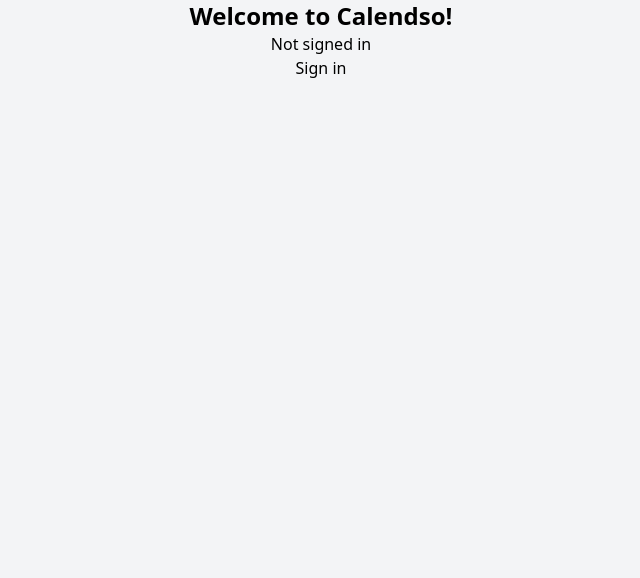
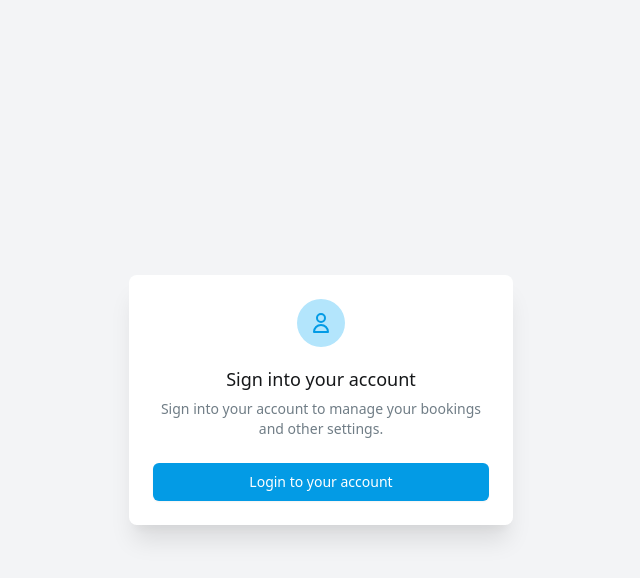
Before and after one commit to chaos4ros2/cal_clone, a Next.js app: page / in a window 1280 px wide. Shown: the top 578 px of the page, without its empty margins (319-959 px from the left). Built offline with nearby package versions, Linux system fonts and the light colour scheme; no server answers.

Commit message:
Custom login screen and error page

```diff
--- a/pages/api/auth/[...nextauth].tsx
+++ b/pages/api/auth/[...nextauth].tsx
@@ -8,6 +8,11 @@
     session: {
         // jwt: true
         strategy: "jwt",
+    },
+    pages: {
+        signIn: '/auth/login',
+        signOut: '/auth/logout',
+        error: '/auth/error', // Error code passed in query string as ?error=
     },
     providers: [
         CredentialsProvider({
--- /dev/null
+++ b/pages/auth/error.tsx
@@ -0,0 +1,46 @@
+import { useRouter } from 'next/router';
+import Head from 'next/head';
+import Link from 'next/link';
+
+export default function Error() {
+    const router = useRouter()
+    const { error } = router.query
+
+    return (
+        <div className="fixed z-10 inset-0 overflow-y-auto" aria-labelledby="modal-title" role="dialog" aria-modal="true">
+            <Head>
+                <title>{error} - Calendso</title>
+                <link rel="icon" href="/favicon.ico" />
+            </Head>
+            <div className="flex items-end justify-center min-h-screen pt-4 px-4 pb-20 text-center sm:block sm:p-0">
+                <span className="hidden sm:inline-block sm:align-middle sm:h-screen" aria-hidden="true">&#8203;</span>
+                <div className="inline-block align-bottom bg-white rounded-lg px-4 pt-5 pb-4 text-left overflow-hidden shadow-xl transform transition-all sm:my-8 sm:align-middle sm:max-w-sm sm:w-full sm:p-6">
+                    <div>
+                        <div className="mx-auto flex items-center justify-center h-12 w-12 rounded-full bg-red-100">
+                            <svg className="h-6 w-6 text-red-600" xmlns="http://www.w3.org/2000/svg" fill="none" viewBox="0 0 24 24" stroke="currentColor">
+                                <path stroke-linecap="round" stroke-linejoin="round" stroke-width="2" d="M12 8v4m0 4h.01M21 12a9 9 0 11-18 0 9 9 0 0118 0z" />
+                            </svg>
+                        </div>
+                        <div className="mt-3 text-center sm:mt-5">
+                            <h3 className="text-lg leading-6 font-medium text-gray-900" id="modal-title">
+                                {error}
+                            </h3>
+                            <div className="mt-2">
+                                <p className="text-sm text-gray-500">
+                                    An error occurred when logging you in. Head back to the login screen and try again.
+                                </p>
+                            </div>
+                        </div>
+                    </div>
+                    <div className="mt-5 sm:mt-6">
+                        <Link href="/auth/login">
+                            <a className="inline-flex justify-center w-full rounded-md border border-transparent shadow-sm px-4 py-2 bg-blue-600 text-base font-medium text-white hover:bg-blue-700 focus:outline-none focus:ring-2 focus:ring-offset-2 focus:ring-blue-500 sm:text-sm">
+                                Go back to the login page
+                            </a>
+                        </Link>
+                    </div>
+                </div>
+            </div>
+        </div>
+    );
+}
--- /dev/null
+++ b/pages/auth/login.tsx
@@ -0,0 +1,56 @@
+import Head from 'next/head';
+// https://next-auth.js.org/getting-started/client#getcsrftoken
+import { getCsrfToken } from 'next-auth/react';
+
+export default function Login({ csrfToken }) {
+  return (
+    <div className="min-h-screen bg-gray-50 flex flex-col justify-center py-12 sm:px-6 lg:px-8">
+        <Head>
+            <title>Login</title>
+            <link rel="icon" href="/favicon.ico" />
+        </Head>
+        <div className="sm:mx-auto sm:w-full sm:max-w-md">
+            <h2 className="mt-6 text-center text-3xl font-extrabold text-gray-900">
+                Sign in to your account
+            </h2>
+        </div>
+
+        <div className="mt-8 sm:mx-auto sm:w-full sm:max-w-md">
+            <div className="bg-white py-8 px-4 shadow sm:rounded-lg sm:px-10">
+                <form className="space-y-6" method="post" action="/api/auth/callback/credentials">
+                    <input name='csrfToken' type='hidden' defaultValue={csrfToken}/>
+                    <div>
+                        <label htmlFor="email" className="block text-sm font-medium text-gray-700">
+                            Email address
+                        </label>
+                        <div className="mt-1">
+                            <input id="email" name="email" type="email" autoComplete="email" placeholder="john.doe@example.com" required className="appearance-none block w-full px-3 py-2 border border-gray-300 rounded-md shadow-sm placeholder-gray-400 focus:outline-none focus:ring-blue-500 focus:border-blue-500 sm:text-sm" />
+                        </div>
+                    </div>
+
+                    <div>
+                        <label htmlFor="password" className="block text-sm font-medium text-gray-700">
+                            Password
+                        </label>
+                        <div className="mt-1">
+                            <input id="password" name="password" type="password" autoComplete="current-password" placeholder="•••••••••••••" required className="appearance-none block w-full px-3 py-2 border border-gray-300 rounded-md shadow-sm placeholder-gray-400 focus:outline-none focus:ring-blue-500 focus:border-blue-500 sm:text-sm" />
+                        </div>
+                    </div>
+
+                    <div>
+                        <button type="submit" className="w-full flex justify-center py-2 px-4 border border-transparent rounded-md shadow-sm text-sm font-medium text-white bg-blue-600 hover:bg-blue-700 focus:outline-none focus:ring-2 focus:ring-offset-2 focus:ring-blue-500">
+                            Sign in
+                        </button>
+                    </div>
+                </form>
+            </div>
+        </div>
+    </div>
+  )
+}
+
+Login.getInitialProps = async (context) => {
+  return {
+    csrfToken: await getCsrfToken(context)
+  }
+}
--- a/pages/index.tsx
+++ b/pages/index.tsx
@@ -33,13 +33,35 @@
                 </Head>
 
                 <main className="text-center">
-                    <h1 className="text-2xl font-semibold">
-                        Welcome to Calendso!
-                    </h1>
-                    {!session && <>
-                        Not signed in <br/>
-                        <button onClick={() => signIn()}>Sign in</button>
-                    </>}
+                <div className="fixed z-10 inset-0 overflow-y-auto" aria-labelledby="modal-title" role="dialog" aria-modal="true">
+                        <div className="flex items-end justify-center min-h-screen pt-4 px-4 pb-20 text-center sm:block sm:p-0">
+                            <span className="hidden sm:inline-block sm:align-middle sm:h-screen" aria-hidden="true">&#8203;</span>
+                            <div className="inline-block align-bottom bg-white rounded-lg px-4 pt-5 pb-4 text-left overflow-hidden shadow-xl transform transition-all sm:my-8 sm:align-middle sm:max-w-sm sm:w-full sm:p-6">
+                                <div>
+                                    <div className="mx-auto flex items-center justify-center h-12 w-12 rounded-full bg-blue-100">
+                                        <svg className="h-6 w-6 text-blue-600" xmlns="http://www.w3.org/2000/svg" fill="none" viewBox="0 0 24 24" stroke="currentColor">
+                                            <path stroke-linecap="round" stroke-linejoin="round" stroke-width="2" d="M16 7a4 4 0 11-8 0 4 4 0 018 0zM12 14a7 7 0 00-7 7h14a7 7 0 00-7-7z" />
+                                        </svg>
+                                    </div>
+                                    <div className="mt-3 text-center sm:mt-5">
+                                        <h3 className="text-lg leading-6 font-medium text-gray-900" id="modal-title">
+                                            Sign into your account
+                                        </h3>
+                                        <div className="mt-2">
+                                            <p className="text-sm text-gray-500">
+                                                Sign into your account to manage your bookings and other settings.
+                                            </p>
+                                        </div>
+                                    </div>
+                                </div>
+                                <div className="mt-5 sm:mt-6">
+                                    <button onClick={() => signIn()} type="button" className="inline-flex justify-center w-full rounded-md border border-transparent shadow-sm px-4 py-2 bg-blue-600 text-base font-medium text-white hover:bg-blue-700 focus:outline-none focus:ring-2 focus:ring-offset-2 focus:ring-blue-500 sm:text-sm">
+                                        Login to your account
+                                    </button>
+                                </div>
+                            </div>
+                        </div>
+                    </div>
                 </main>
             </div>
         )
```
